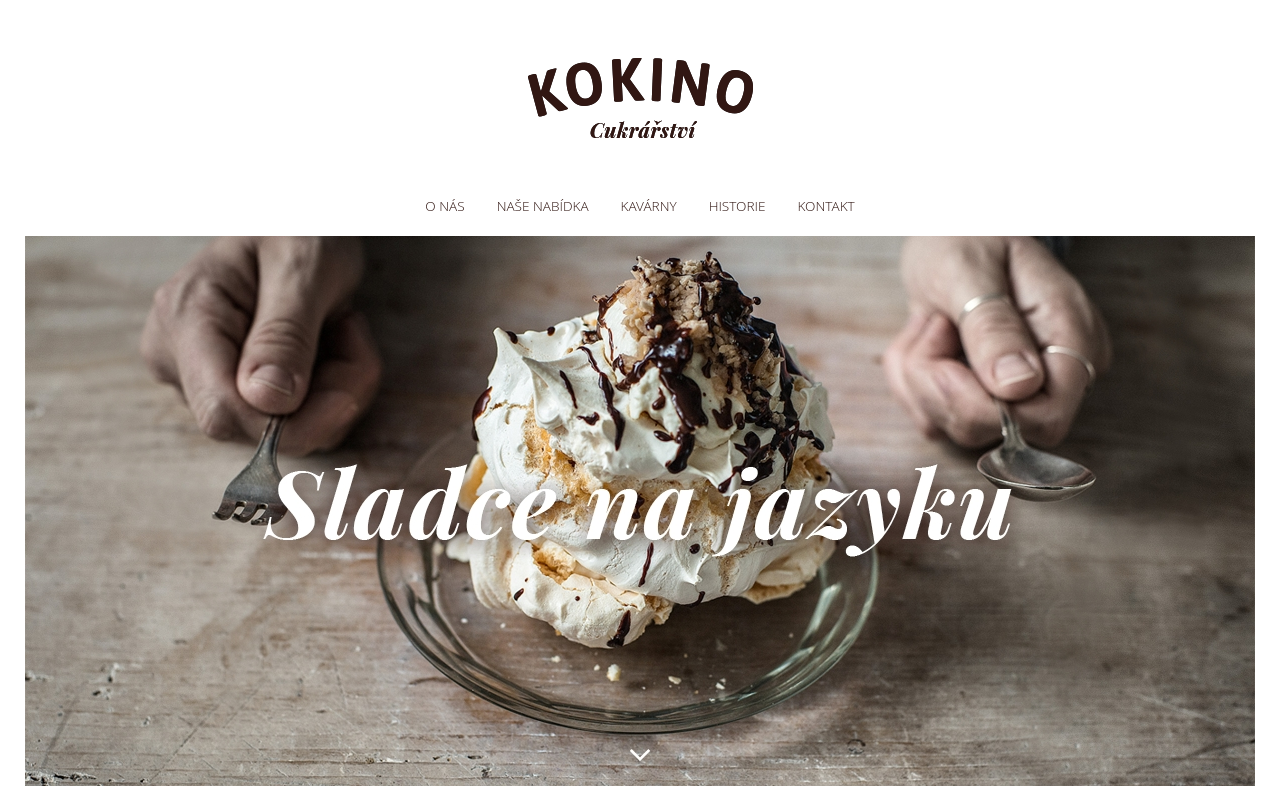
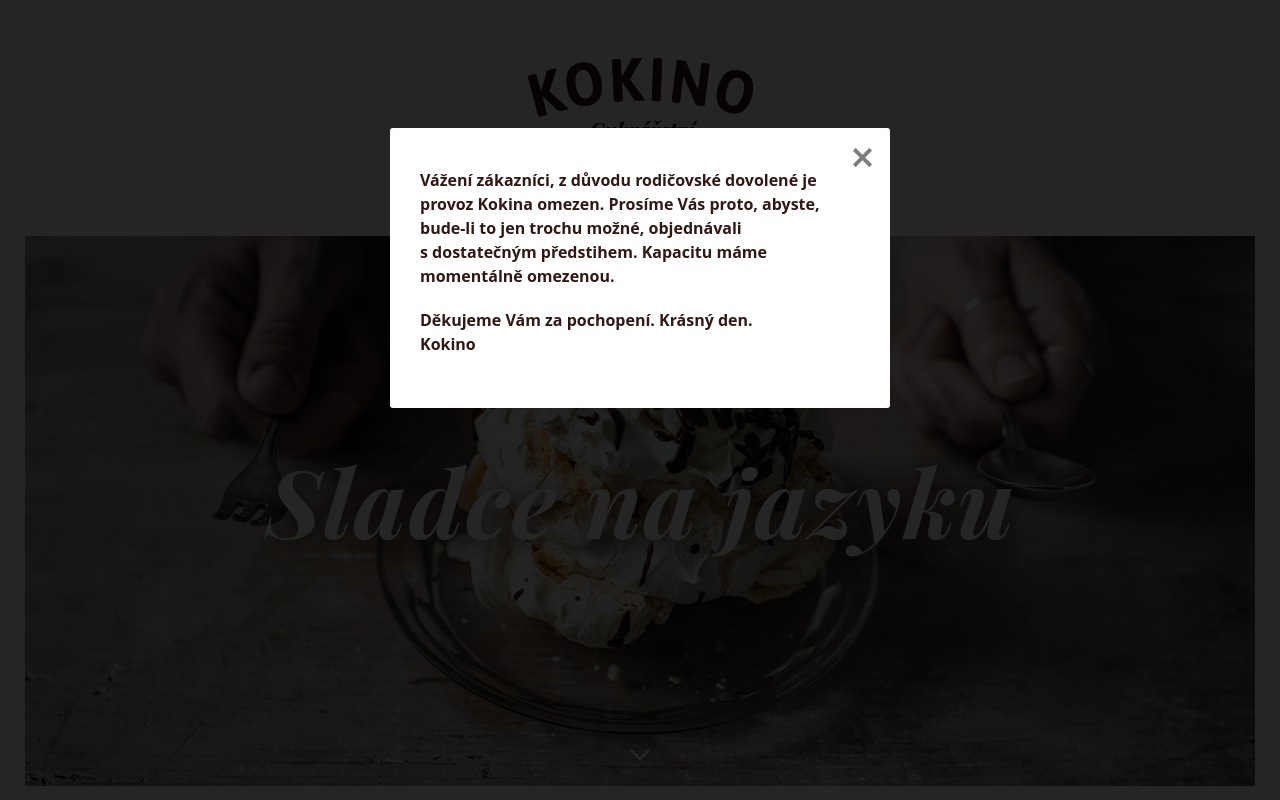
Before and after one commit to JakubMatejka/kokino.cz, a Nuxt app: page / in a window 1280 px wide. Shown: the top 800 px of the page. Built offline with nearby package versions, Linux system fonts and the light colour scheme; no server answers.

Commit message:
Update + add popup

```diff
--- /dev/null
+++ b/components/Popup.vue
@@ -0,0 +1,63 @@
+<template>
+  <div class="modal-overlay" @click="$emit('close-modal')">
+    <div class="popup">
+      <p>Vážení zákazníci, z&nbsp;důvodu rodičovské dovolené je provoz Kokina omezen. Prosíme Vás proto, abyste, bude-li to jen trochu možné, objednávali s&nbsp;dostatečným předstihem. Kapacitu máme momentálně omezenou.</p>
+      <p>Děkujeme Vám za pochopení. Krásný den.<br /> Kokino</p>
+      <div class="close">
+        <img class="close-img" src="/images/close-icon.svg" alt="" />
+      </div>
+    </div>
+  </div>
+</template>
+
+<script>
+  export default {
+}
+</script>
+
+<style scoped>
+
+.modal-overlay {
+  position: fixed;
+  top: 0;
+  bottom: 0;
+  left: 0;
+  right: 0;
+  display: flex;
+  justify-content: center;
+  background-color: #000000da;
+}
+
+.popup {
+  text-align: center;
+  background-color: white;
+  height: 280px;
+  width: 500px;
+  margin: 10% auto 0;
+  padding: 20px 30px;
+  border-radius: 3px;
+  font-weight: bold;
+  position: relative;
+  text-align: left;
+}
+.close {
+  position: absolute;
+  top: 15px;
+  right: 15px;
+  cursor: pointer;
+}
+
+.close-img {
+  width: 25px;
+}
+
+.check {
+  width: 150px;
+}
+
+p {
+  font-size: 16px;
+  margin: 20px 0;
+}
+
+</style>
--- a/nuxt.config.js
+++ b/nuxt.config.js
@@ -29,19 +29,6 @@ export default {
   ** Build configuration
   */
   build: {
-    /*
-    ** Run ESLint on save
-    */
-    extend (config, { isDev, isClient }) {
-      if (isDev && isClient) {
-        config.module.rules.push({
-          enforce: 'pre',
-          test: /\.(js|vue)$/,
-          loader: 'eslint-loader',
-          exclude: /(node_modules)/
-        })
-      }
-    },
     plugins: [
       new webpack.ProvidePlugin({
         '$': 'jquery'
--- a/pages/index.vue
+++ b/pages/index.vue
@@ -109,6 +109,7 @@
         </div>
       </div>
     </section>
+    <Popup v-show="showModal" @close-modal="showModal = false" />
   </div>
 </template>
 
@@ -118,6 +119,7 @@
   import StahnoutKatalog from '~/components/StahnoutKatalog.vue'
   import KavarnyObrazky from '~/components/KavarnyObrazky.vue'
   import HistorieObrazky from '~/components/HistorieObrazky.vue'
+  import Popup from '~/components/Popup.vue'
 
   export default {
     head: {
@@ -134,7 +136,13 @@
       StahnoutKatalog,
       KavarnyObrazky,
       HistorieObrazky,
-      ContactMap
+      ContactMap,
+      Popup
+    },
+    data() {
+      return {
+        showModal: true
+      }
     }
   }
 </script>
```
Also changed, not shown: package.json (+2 -9 lines), .eslintrc.js (deleted), static/images/close-icon.svg (added), 1 other file (tests, documents, lock files or other folders).
